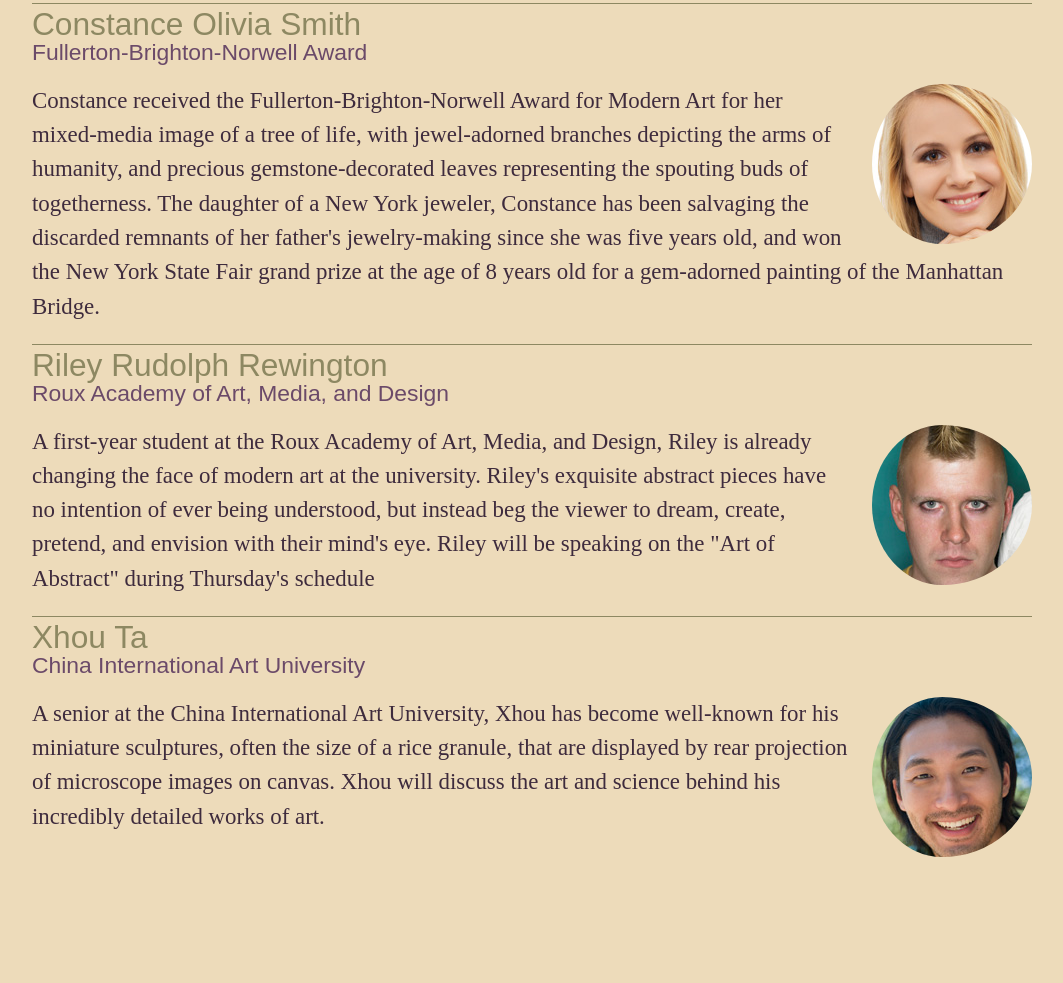
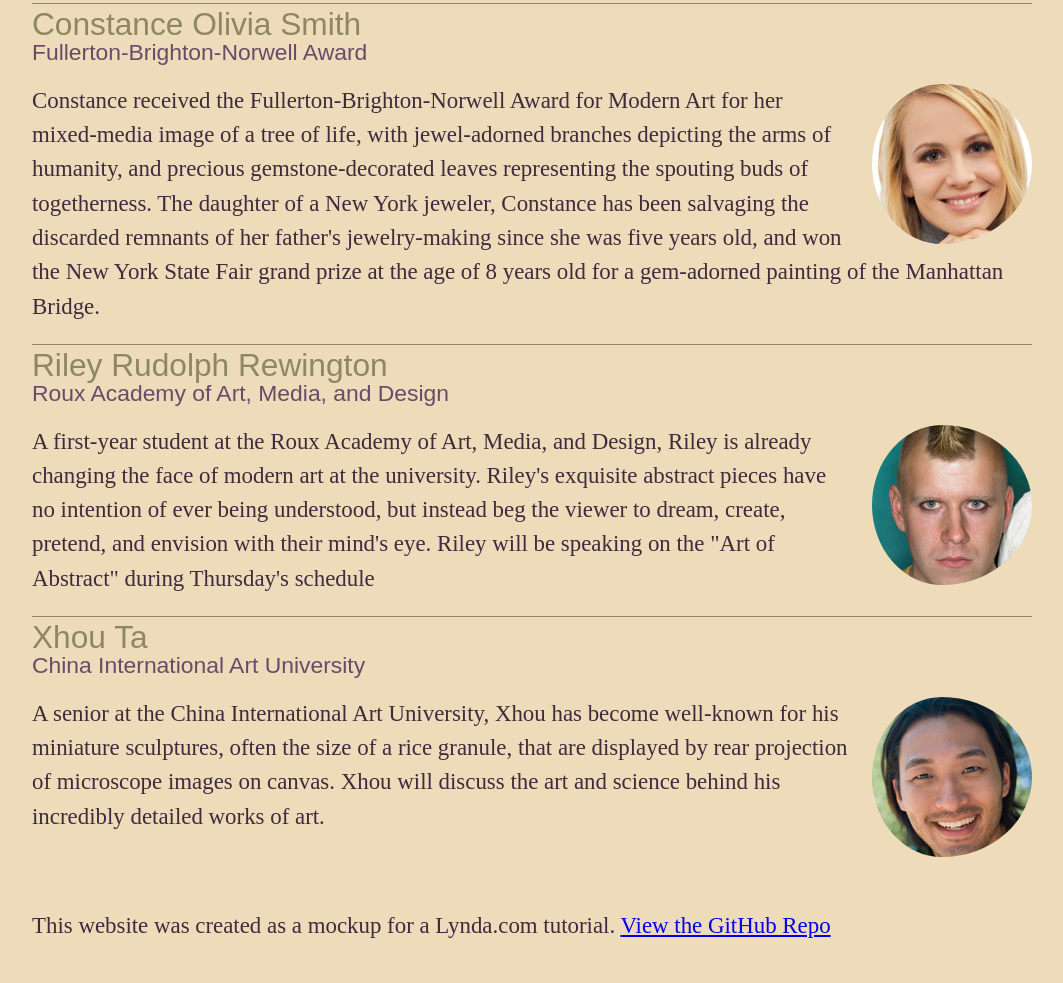
Before and after one commit to catfishbluefish/workflows, a plain HTML site: page index.html in a window 1280 px wide. Shown: the part 5025-6008 px from the top of the page, without its empty margins (108-1171 px from the left). Before the commit the page ends 5899 px from the top, so only its background shows below. Drawn offline with Linux system fonts and the light colour scheme; a web font is replaced by a local one.

Commit message:
Added footer

```diff
--- a/index.html
+++ b/index.html
@@ -152,5 +152,10 @@
       </div>
     {{/speakers}}
   </script>
+
+  <section class="footer">
+    <div class="container">
+      <p>This website was created as a mockup for a Lynda.com tutorial. <a href="https://github.com/tarodotblank/workflow">View the GitHub Repo</a></p>
+
 </body>
 </html>
```
